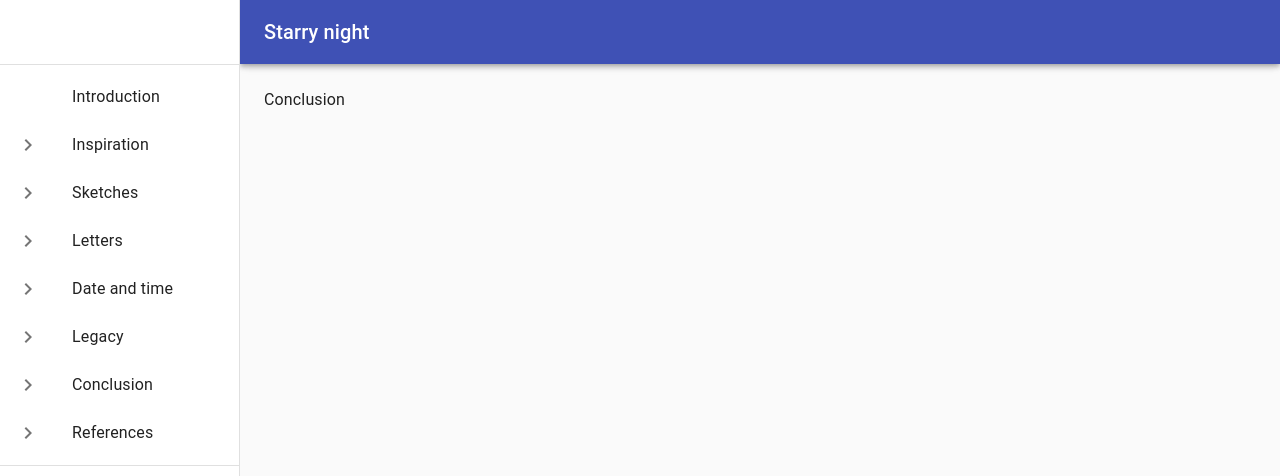
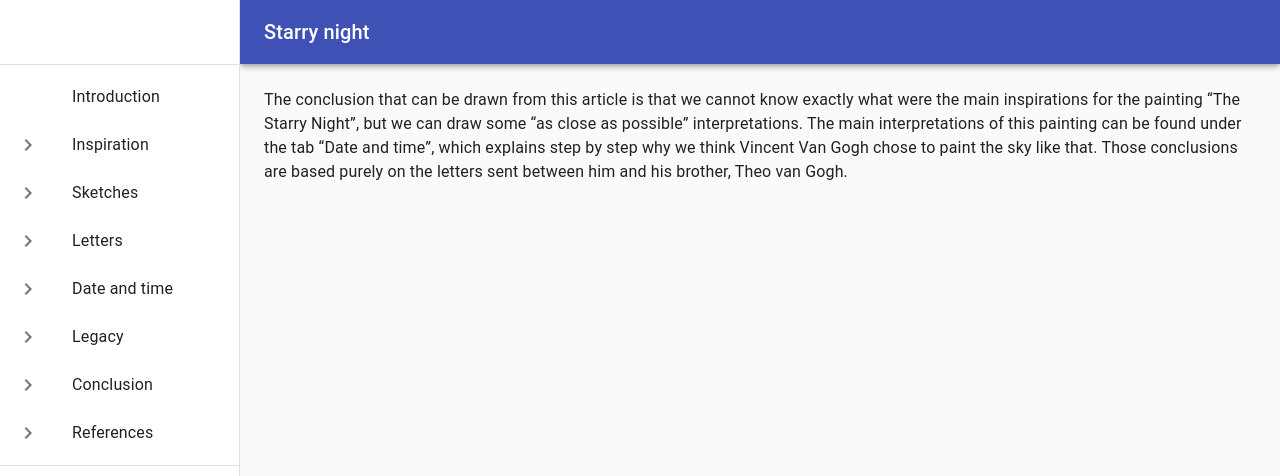
Before and after one commit to bioan/astronomyhw1, a React (Create React App) app: page /conclusion in a window 1280 px wide. Shown: the top 476 px of the page. Built offline with nearby package versions, Linux system fonts and the light colour scheme.

Commit message:
intro+conc

```diff
--- a/src/content/Conclusion.js
+++ b/src/content/Conclusion.js
@@ -7,7 +7,7 @@ const Conclusion = ({classes}) => {
     <main className={classes.content}>
       <div className={classes.toolbar} />
       <Typography paragraph>
-        Conclusion
+        The conclusion that can be drawn from this article is that we cannot know exactly what were the main inspirations for the painting “The Starry Night”, but we can draw some “as close as possible” interpretations. The main interpretations of this painting can be found under the tab “Date and time”, which explains step by step why we think Vincent Van Gogh chose to paint the sky like that. Those conclusions are based purely on the letters sent between him and his brother, Theo van Gogh.
       </Typography>
     </main>
   )
--- a/src/content/Introduction.js
+++ b/src/content/Introduction.js
@@ -7,7 +7,7 @@ const Introduction = ({classes}) => {
     <main className={classes.content}>
       <div className={classes.toolbar} />
       <Typography paragraph>
-        Introduction
+        We are 3 reporters that worked to build up a short summary of the life of Vincent Van Gogh, spotlighting ‘The Starry Night’. Vincent Van Gogh had a really interesting life, travelling in a lot of cities, taking insight from everything. He had a really close relationship with nature and the way it interacts with our world. He expressed his feelings through art and paintings, most of which were not known during his lifetime.
       </Typography>
     </main>
   )
```
